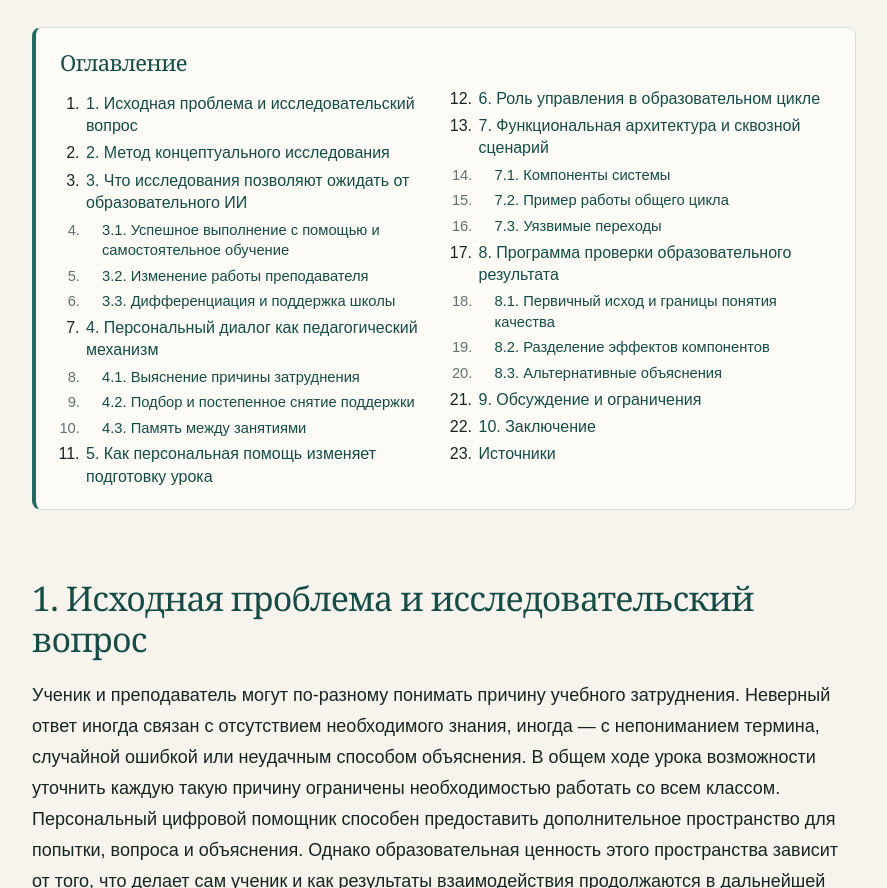
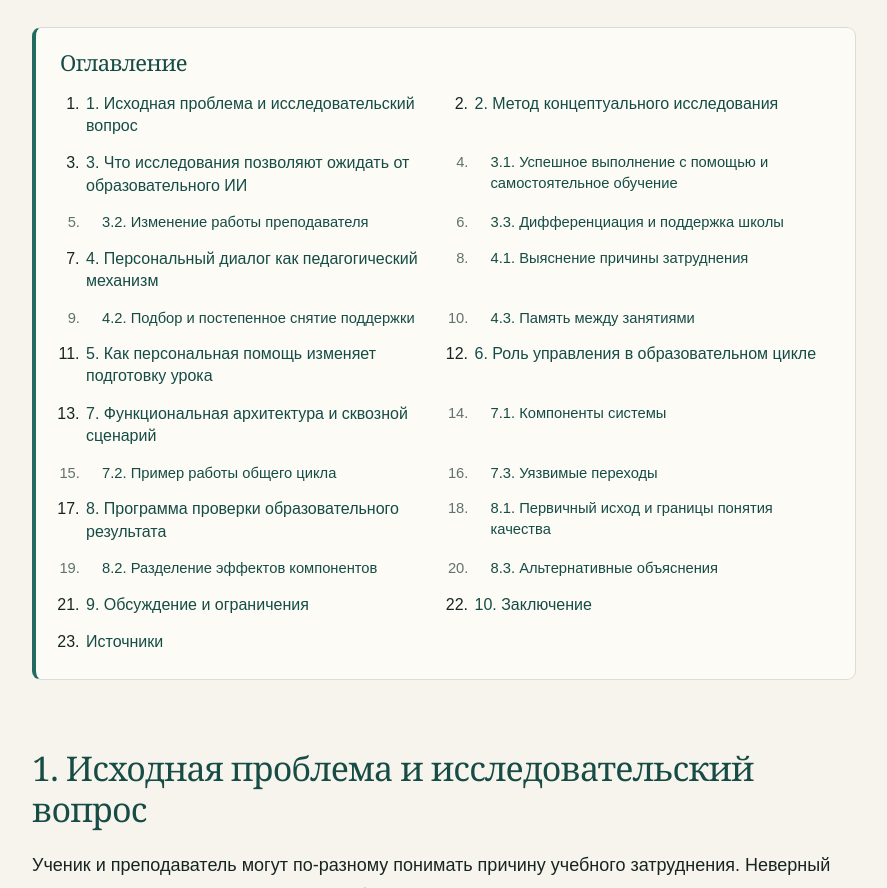
Before and after one commit to DROZDOV-DMITRY/school-ai-ecosystem, a plain HTML site: page article-ltg/index.html in a window 1280 px wide. Shown: the part 1917-2805 px from the top of the page, without its empty margins (196-1083 px from the left). Drawn offline with Linux system fonts and the light colour scheme.

Commit message:
Use two-column article contents

```diff
--- a/css/site.css
+++ b/css/site.css
@@ -59,8 +59,9 @@ a{color:var(--teal-dark);text-decoration-thickness:1px;text-underline-offset:3px
 /* Reading aids for article pages */
 .article-toc{margin:30px 0 40px;padding:21px 24px;background:rgba(255,254,250,.72);border:1px solid var(--line);border-left:4px solid var(--teal);border-radius:9px;font-size:16px;line-height:1.45}
 .article-toc h2{font-size:22px!important;margin:0 0 12px!important}
-.article-toc>ol,.article-toc>ul{margin:0!important;padding-left:24px!important;columns:2;column-gap:38px}
+.article-toc>ol,.article-toc>ul{display:grid;grid-template-columns:repeat(2,minmax(0,1fr));align-items:start;gap:5px 30px;margin:0!important;padding-left:24px!important}
 .article-toc li{break-inside:avoid;margin:5px 0!important;padding-left:2px!important;line-height:1.4}
+.article-toc>ol>li,.article-toc>ul>li{padding-right:8px!important}
 .article-toc li ul{columns:1}.article-toc .toc-sub{padding-left:18px!important;font-size:.92em;color:var(--muted)}
 .article-toc a{text-decoration:none}
 .article-toc a:hover{text-decoration:underline}
@@ -75,4 +76,4 @@ a{color:var(--teal-dark);text-decoration-thickness:1px;text-underline-offset:3px
 .table-scroll.has-note{margin-bottom:5px!important}
 .page table+.table-note{margin-top:-28px!important}.page .table-scroll+.table-note{margin-top:-22px!important}.page .table-note{font-size:14px;line-height:1.5;color:var(--muted);margin-bottom:24px!important}
 .page .reference{scroll-margin-top:90px}
-@media(max-width:680px){.article-toc{padding:17px 18px;margin:23px 0 30px;font-size:15px}.article-toc ol,.article-toc ul{columns:1}.chapter-up{margin-bottom:17px!important}.page .table-note{font-size:13px}}
+@media(max-width:680px){.article-toc{padding:17px 18px;margin:23px 0 30px;font-size:15px}.article-toc>ol,.article-toc>ul{grid-template-columns:repeat(2,minmax(0,1fr));gap:5px 16px;padding-left:22px!important}.article-toc>ol>li,.article-toc>ul>li{padding-right:4px!important}.article-toc ol ul{display:block}.chapter-up{margin-bottom:17px!important}.page .table-note{font-size:13px}}
```
